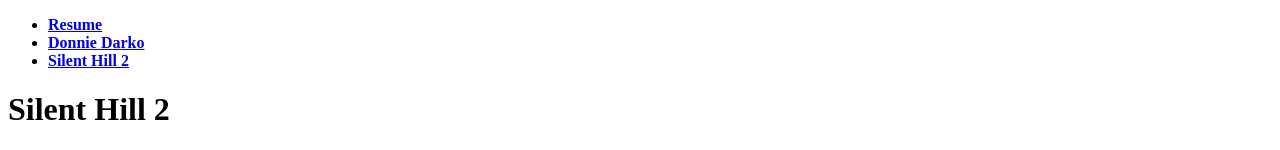
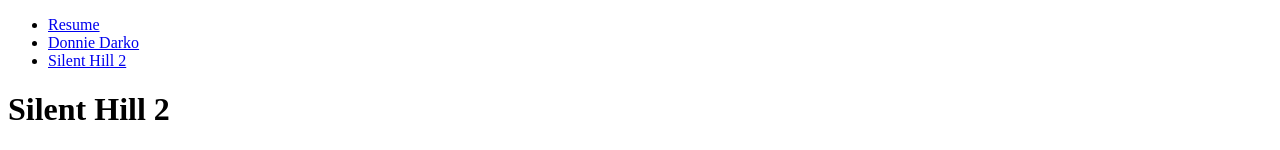
Before and after one commit to jdonovan17/project1, a plain HTML site: page page3.html in a window 1280 px wide. Shown: the top 150 px of the page. Drawn offline with Linux system fonts and the light colour scheme.

Commit message:
Update page3.html

```diff
--- a/page3.html
+++ b/page3.html
@@ -6,9 +6,9 @@
   </head>
   <body>
     <ul>
-      <li><a href="index.html"><strong>Resume</strong></a></li>
-      <li><a href="page2.html"><strong>Donnie Darko</strong></a></li>
-      <li><a href="page3.html"><strong>Silent Hill 2</strong></a></li>
+      <li><a href="index.html">Resume</a></li>
+      <li><a href="page2.html">Donnie Darko</a></li>
+      <li><a href="page3.html">Silent Hill 2</a></li>
     </ul>
     <h1>Silent Hill 2</h1>
       <p>Silent Hill 2 was released in North America on September 25, 2001, originally for the PlayStation 2. Following the North America release, it was released on September 27th of the same year in Japan, and on November 23rd in Europe. Shortly after the games original release, the game expansion, "Born From A Wish" was published. This featured a short story prequel of a character heavily involved in the main story.</p>
```
